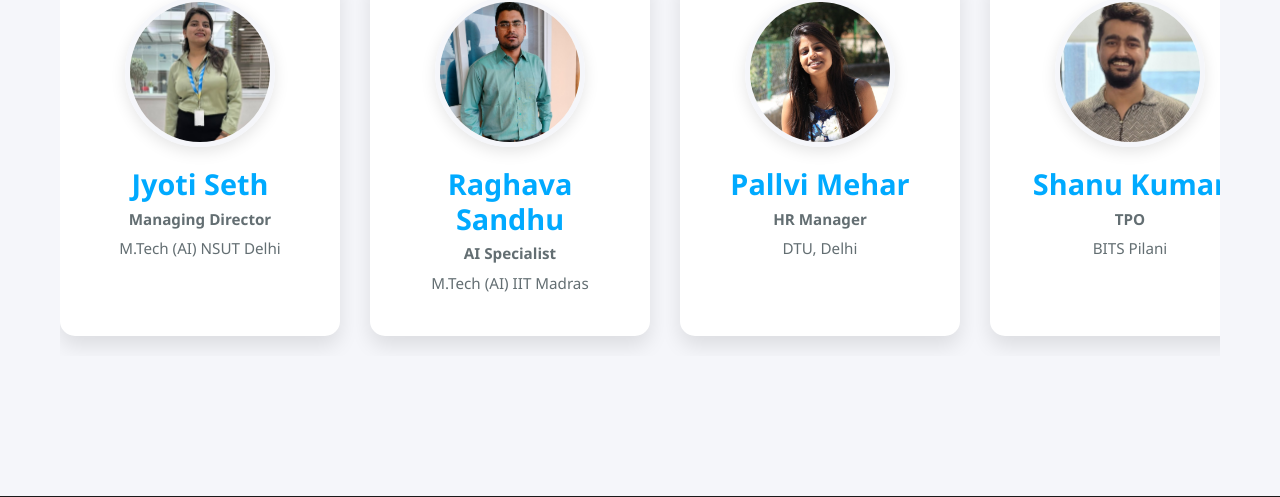
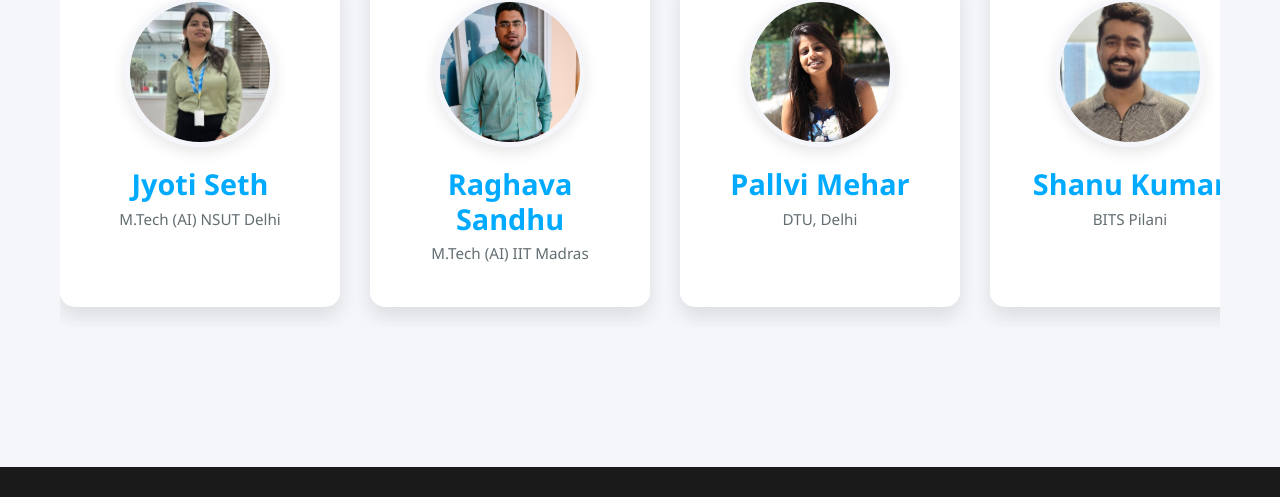
Before and after one commit to syntaxschool1/syntaxschool, a plain HTML site: page about.html in a window 1280 px wide. Shown: the part 1866-2363 px from the top of the page. Drawn offline with Linux system fonts and the light colour scheme; a web font is replaced by a local one.

Commit message:
Update about.html

```diff
--- a/about.html
+++ b/about.html
@@ -7,7 +7,7 @@
 
     <!-- SEO Meta Tags -->
     <meta name="description" content="Syntax School - Learn Web Development, Python, AI & Data Science with live projects and placement assistance" />
-    <meta name="keywords" content="Syntax School, learn coding, Python, AI, Data Science, coding bootcamp, placement, programming" />
+    <meta name="keywords" content="Syntax School, web development, learn coding, Python, AI, Data Science, coding bootcamp, placement, programming" />
     <meta name="author" content="Syntax School" />
 
     <!-- Google Site Verification -->
@@ -844,7 +844,6 @@
                 <div class="team-member">
                     <img src="img/joyti.jpg" alt="Jyoti Seth - Managing Director">
                     <h3>Jyoti Seth</h3>
-                    <p class="position">Managing Director</p>
                     <p>M.Tech (AI) NSUT Delhi</p>
                 </div>
 
@@ -852,7 +851,6 @@
                 <div class="team-member">
                     <img src="img/p2.jpg" alt="Raghava Sandhu - AI Expert">
                     <h3>Raghava Sandhu</h3>
-                    <p class="position">AI Specialist</p>
                     <p>M.Tech (AI) IIT Madras</p>
                 </div>
 
@@ -860,7 +858,6 @@
                 <div class="team-member">
                     <img src="img/teamg1.jpg" alt="Pallvi Meena">
                     <h3>Pallvi Mehar</h3>
-                    <p class="position">HR Manager</p>
                     <p>DTU, Delhi</p>
                 </div>
 
@@ -868,7 +865,6 @@
                 <div class="team-member">
                     <img src="img/teamm1.jpg" alt="Shanu Kumar TPO">
                     <h3>Shanu Kumar</h3>
-                    <p class="position">TPO</p>
                     <p>BITS Pilani</p>
                 </div>
             </div>
```
